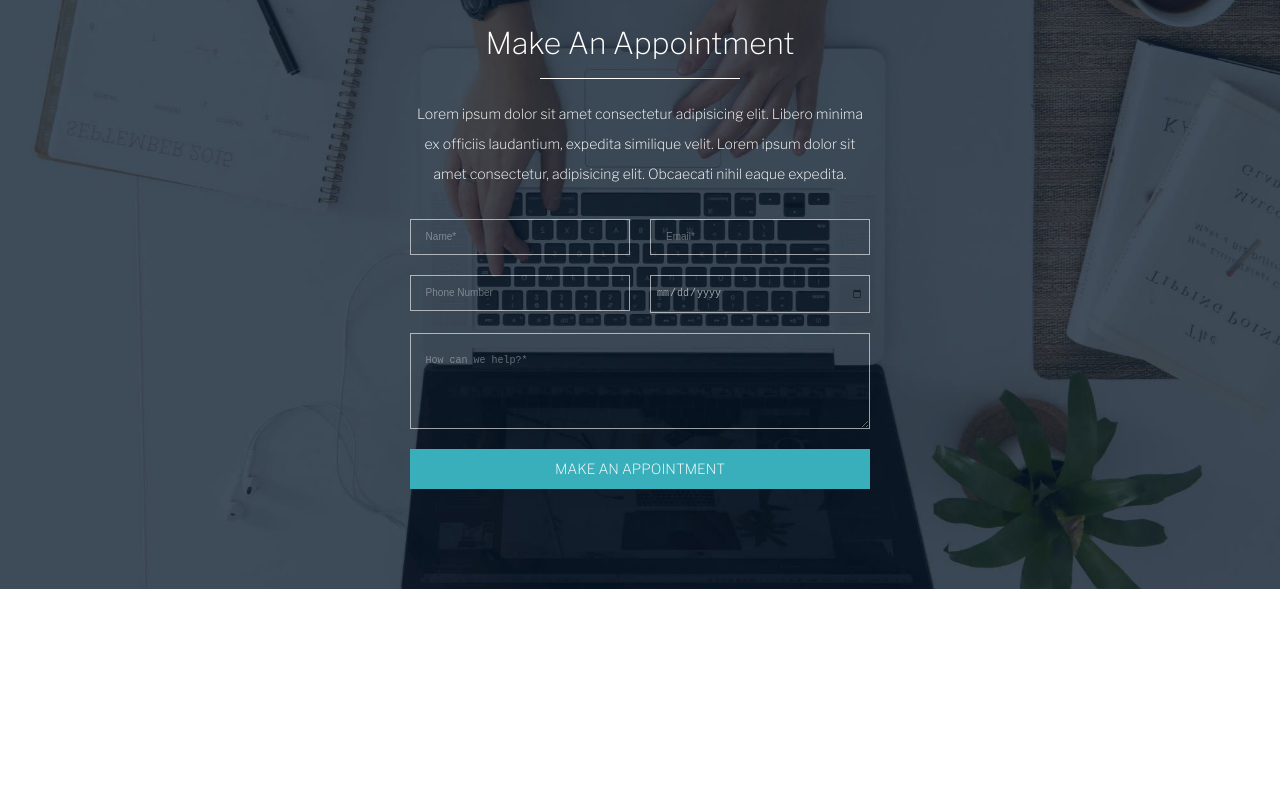
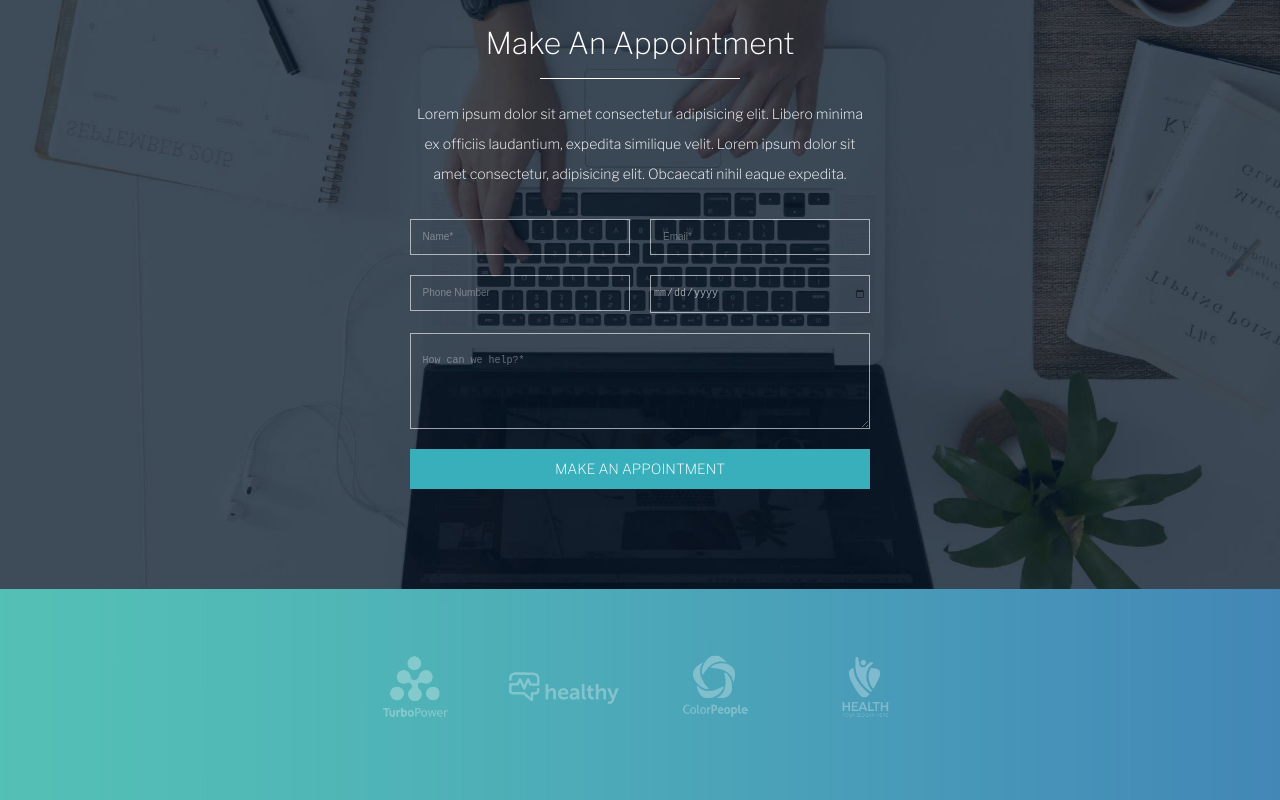
Before and after one commit to dbonafin/proj-html-vuejs, a Vue app: page / in a window 1280 px wide. Shown: the part 3952-4752 px from the top of the page. Before the commit the page ends 4541 px from the top, so only its background shows below. Built offline with nearby package versions, Linux system fonts and the light colour scheme.

Commit message:
brand partners component started

```diff
--- a/src/App.vue
+++ b/src/App.vue
@@ -17,8 +17,6 @@
 
       <MainSection/>
 
-      <!-- Avada partners section -->
-      <!-- Brand partners to show while scrolling (overflow x) -->
     </main>
 
     <!-- Here will be the footer section -->
--- /dev/null
+++ b/src/components/BrandPartners.vue
@@ -0,0 +1,65 @@
+<template>
+
+   <div class="partners-wrapper">
+        <div class="row">
+
+        <div>
+            <div class="img-area">
+                <img src="../assets/images/client-logos-3.png" alt="divider image">
+            </div>
+        </div>
+
+        <div>
+            <div class="img-area">
+                <img src="../assets/images/client-logos-1.png" alt="divider image">
+            </div>
+        </div>
+
+        <div>
+            <div class="img-area">
+                <img src="../assets/images/client-logos-4.png" alt="divider image">
+            </div>
+        </div>
+
+        <div>
+            <div class="img-area">
+                <img src="../assets/images/client-logos-2.png" alt="divider image">
+            </div>
+        </div>
+
+     </div>
+   </div>
+
+</template>
+
+<script>
+
+
+    export default {
+        name: 'BrandPartners',
+    }
+
+</script>
+
+<style lang="scss" scoped>
+
+    @import "../style/common.scss";
+    .partners-wrapper {
+        background-image: url('../assets/images/rgb-gradient-bar-for-logo-carrasel.jpg');
+    }
+    .row {
+        width: 600px;
+        margin: 0 auto;
+        overflow-x: scroll;
+        display: flex;
+        color: $txt-secondary-color;
+        text-align: center;
+        > div {
+            padding: 30px 0;
+        }
+        img {
+            width: 150px;
+        }
+    }
+
+</style>
--- a/src/components/MainSection.vue
+++ b/src/components/MainSection.vue
@@ -17,8 +17,11 @@
         <ThreeDiffCols/>
 
         <!-- Make an appointment section -->
-        <!-- title, :after div, text, info request form and "button" -->
         <MakeAppointment/>
+
+        <!-- Avada partners section -->
+        <!-- Brand partners to show while scrolling (overflow x) -->
+        <BrandPartners/>
     </section>
 
 </template>
@@ -31,6 +34,7 @@
     import FacilitiesTour from "./FacilitiesTour.vue";
     import ThreeDiffCols from "./ThreeDiffCols.vue";
     import MakeAppointment from "./MakeAppointment.vue";
+import BrandPartners from "./BrandPartners.vue";
 
     export default {
         name: "MainSection",
@@ -40,7 +44,8 @@
     HealthServices,
     FacilitiesTour,
     ThreeDiffCols,
-            MakeAppointment
+    MakeAppointment,
+    BrandPartners
 }
     }
 
--- a/src/components/MakeAppointment.vue
+++ b/src/components/MakeAppointment.vue
@@ -141,7 +141,7 @@
             input, textarea {
                 width: 100%;
                 margin: 10px 0;
-                padding: 2px 5px;
+                padding: 2px;
                 background-color: transparent;
                 border: 1px solid $txt-secondary-color;
                 color: $txt-secondary-color;
```
Lines whose indentation alone changed are shown as unchanged.
